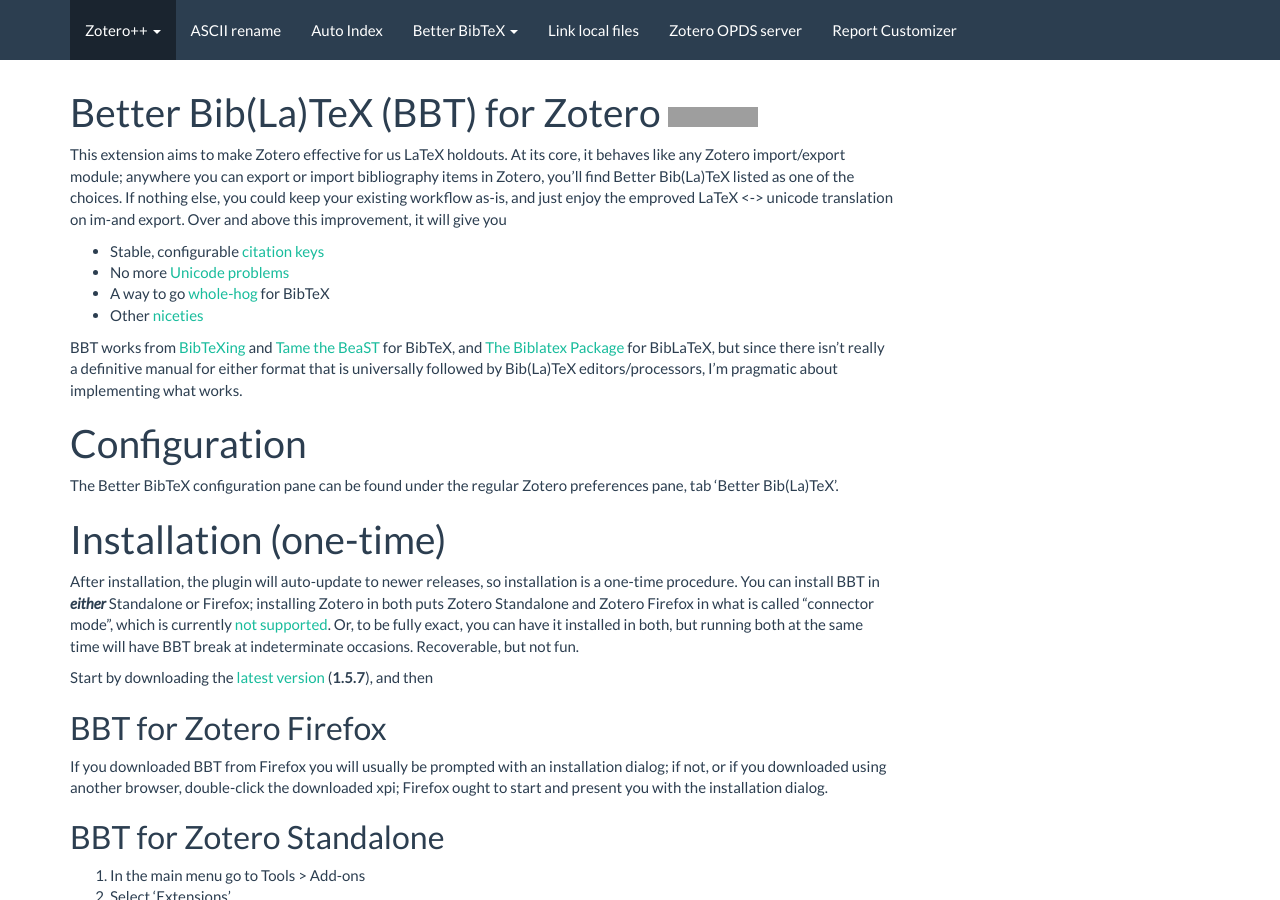
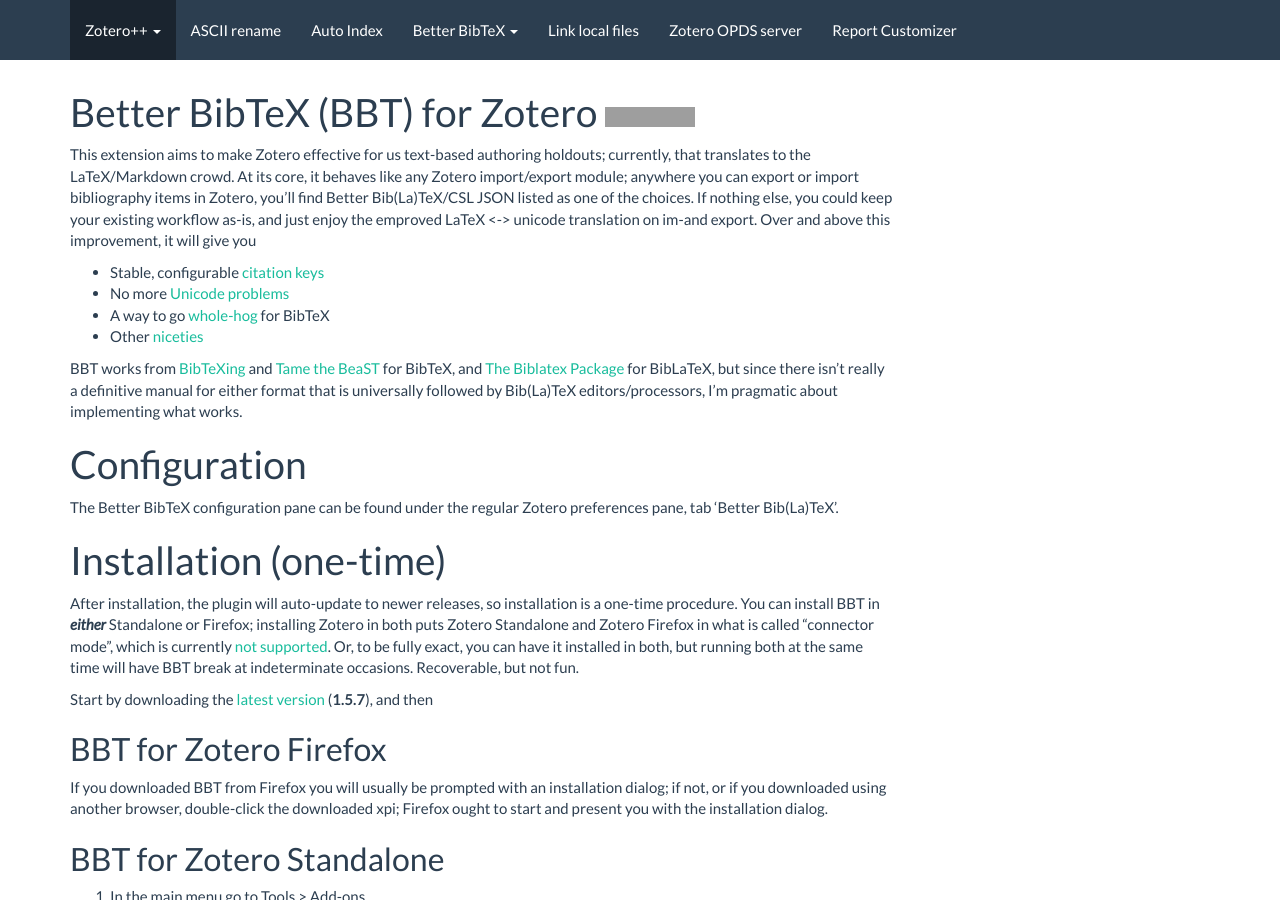
Before and after one commit to edwinksl/ZotPlus.github.io, a Jekyll site: the page built from better-bibtex/index.md, in a window 1280 px wide and 900 px high. Built offline with Jekyll 4.4.1, drawn with Linux system fonts in a browser that asks for light colours; nearby versions of some CDN libraries; grey boxes are pictures that could not be loaded.

Commit message:
ascii-rename 0.0.40 / auto-index 0.0.36 / better-bibtex 1.5.7 / debug-bridge 0.1.0 / link-local-files 0.0.9 / opds 0.0.10 / report-customizer 0.2.17

```diff
--- a/better-bibtex/index.md
+++ b/better-bibtex/index.md
@@ -1,10 +1,10 @@
 ---
 title: Better BibTeX
 ---
-# Better Bib(La)TeX (BBT) for Zotero [![Build Status](https://travis-ci.org/ZotPlus/zotero-better-bibtex.svg?branch=master)](https://travis-ci.org/ZotPlus/zotero-better-bibtex)
+# Better BibTeX (BBT) for Zotero [![Build Status](https://travis-ci.org/ZotPlus/zotero-better-bibtex.svg?branch=master)](https://travis-ci.org/ZotPlus/zotero-better-bibtex)
 
-This extension aims to make Zotero effective for us LaTeX holdouts. At its core, it behaves like any Zotero
-import/export module; anywhere you can export or import bibliography items in Zotero, you'll find Better Bib(La)TeX
+This extension aims to make Zotero effective for us text-based authoring holdouts; currently, that translates to the
+LaTeX/Markdown crowd. At its core, it behaves like any Zotero import/export module; anywhere you can export or import bibliography items in Zotero, you'll find Better Bib(La)TeX/CSL JSON
 listed as one of the choices. If nothing else, you could keep your existing workflow as-is, and just enjoy the emproved
 LaTeX &lt;-&gt; unicode translation on im-and export. Over and above this improvement, it will give you
 
```
